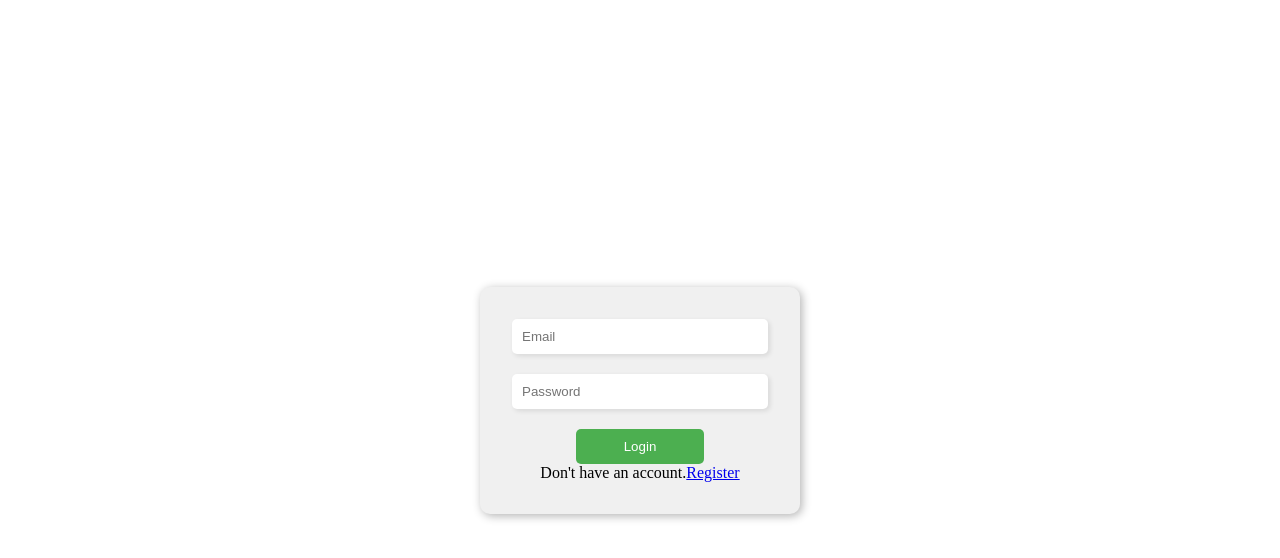
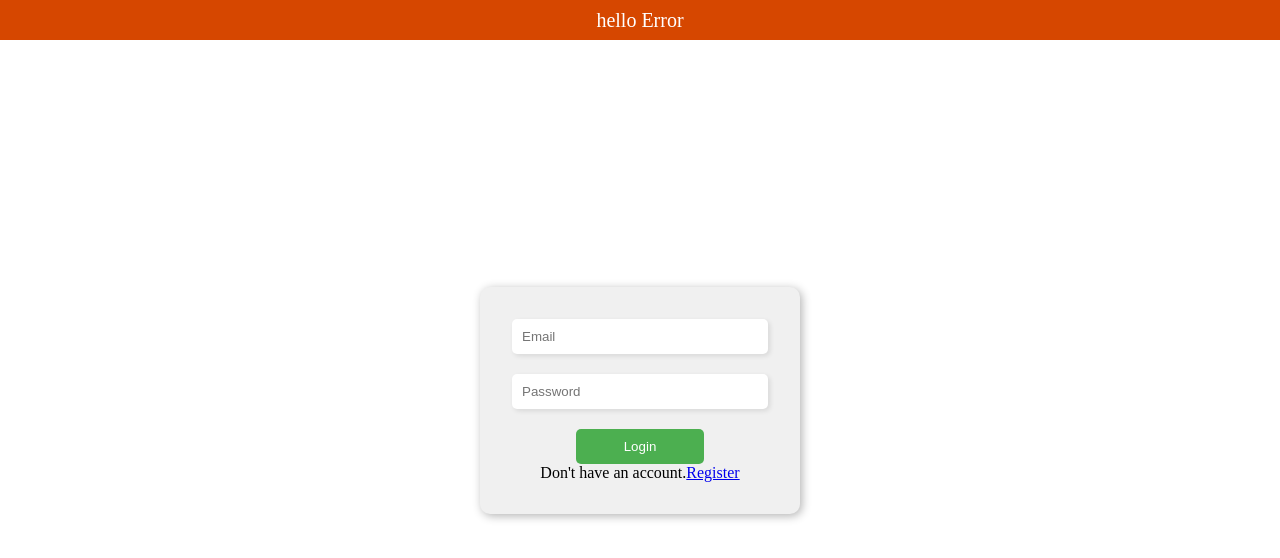
Before and after one commit to mikhail-zapolskyi/chat-app, a Next.js app in the folder client/: page /login in a window 1280 px wide. Shown: the top 558 px of the page. Built offline with nearby package versions, Linux system fonts and the light colour scheme; no server answers.

Commit message:
added error message component and basic message component

```diff
--- /dev/null
+++ b/client/src/components/errors/error.module.css
@@ -0,0 +1,13 @@
+.message {
+	width: 100vw;
+	height: 5vh;
+	position: absolute;
+	top: 0;
+	left: 0;
+	background-color: rgb(214, 71, 0);
+	display: flex;
+	align-items: center;
+	justify-content: center;
+	color: white;
+	font-size: 20px;
+}
--- /dev/null
+++ b/client/src/components/errors/error.tsx
@@ -0,0 +1,11 @@
+import styles from "./error.module.css";
+
+const Error = ({ message }) => {
+	return (
+		<div className={styles.message}>
+			<p>{message}</p>
+		</div>
+	);
+};
+
+export default Error;
--- /dev/null
+++ b/client/src/components/index.tsx
@@ -0,0 +1,2 @@
+export { default as Message } from "./messages/message";
+export { default as Error } from "./errors/error";
--- /dev/null
+++ b/client/src/components/messages/message.module.css
@@ -0,0 +1,13 @@
+.message {
+	width: 100vw;
+	height: 5vh;
+	position: absolute;
+	top: 0;
+	left: 0;
+	background-color: rgb(0, 168, 0);
+	display: flex;
+	align-items: center;
+	justify-content: center;
+	color: white;
+	font-size: 20px;
+}
--- /dev/null
+++ b/client/src/components/messages/message.tsx
@@ -0,0 +1,11 @@
+import styles from "./message.module.css";
+
+const Message = ({ message }) => {
+	return (
+		<div className={styles.message}>
+			<p>{message}</p>
+		</div>
+	);
+};
+
+export default Message;
--- a/client/src/pages/login.tsx
+++ b/client/src/pages/login.tsx
@@ -1,6 +1,7 @@
 import React, { useState } from "react";
 import { useAppDispatch } from "../redux/hooks";
 import { loginUser } from "../redux/authSlice";
+import { Message, Error } from "../components";
 
 const Login = () => {
 	const [auth, setAuth] = useState({ email: "", password: "" });
@@ -19,6 +20,7 @@ const Login = () => {
 	};
 
 	return (
+		<>
 			<div className="container-fs">
 				<form onSubmit={handleSubmit} className="auth-form">
 					<input
@@ -46,6 +48,9 @@ const Login = () => {
 					</p>
 				</form>
 			</div>
+			{/* <Message message="Hello Message"></Message> */}
+			<Error message="hello Error"></Error>
+		</>
 	);
 };
 
```
Lines whose indentation alone changed are shown as unchanged.
